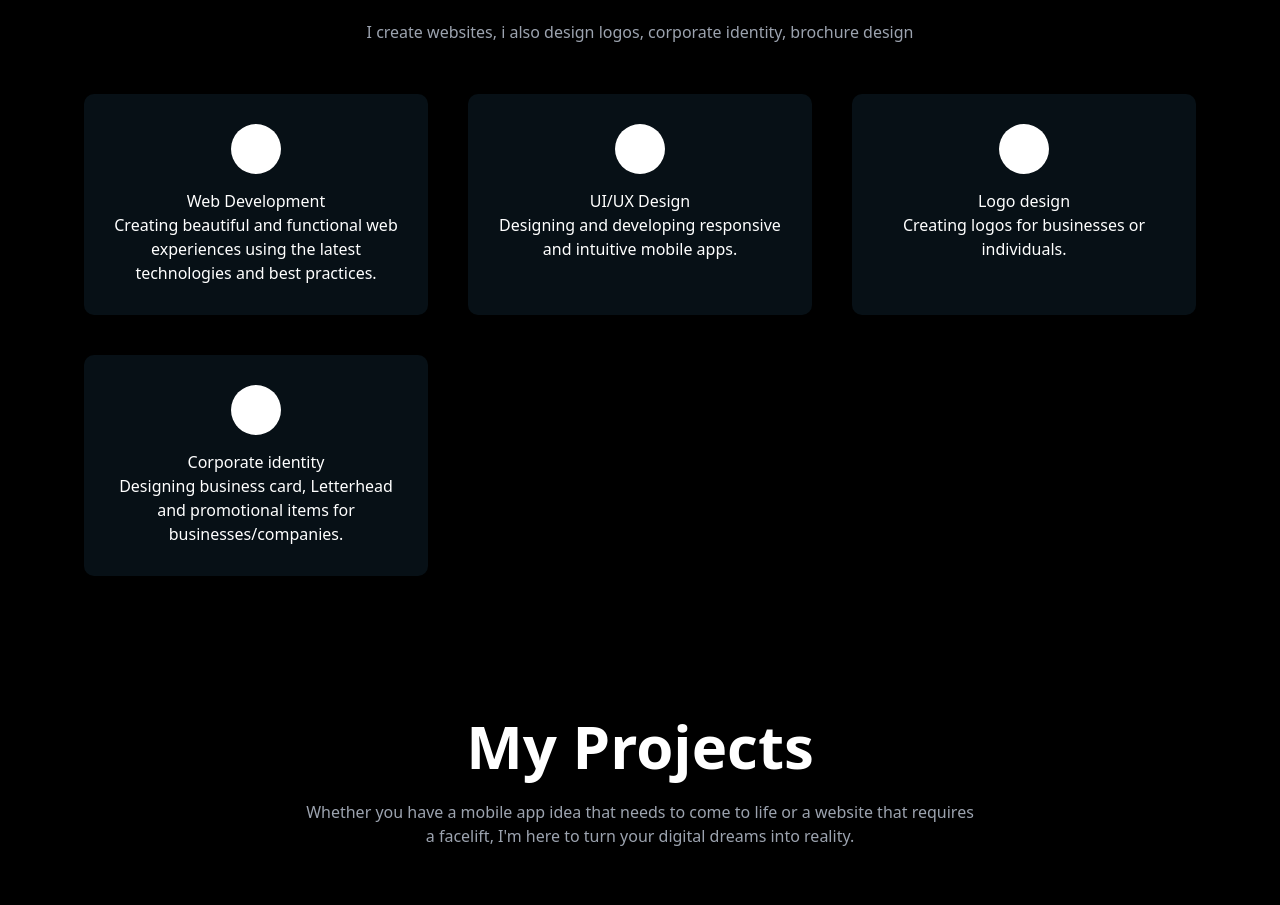
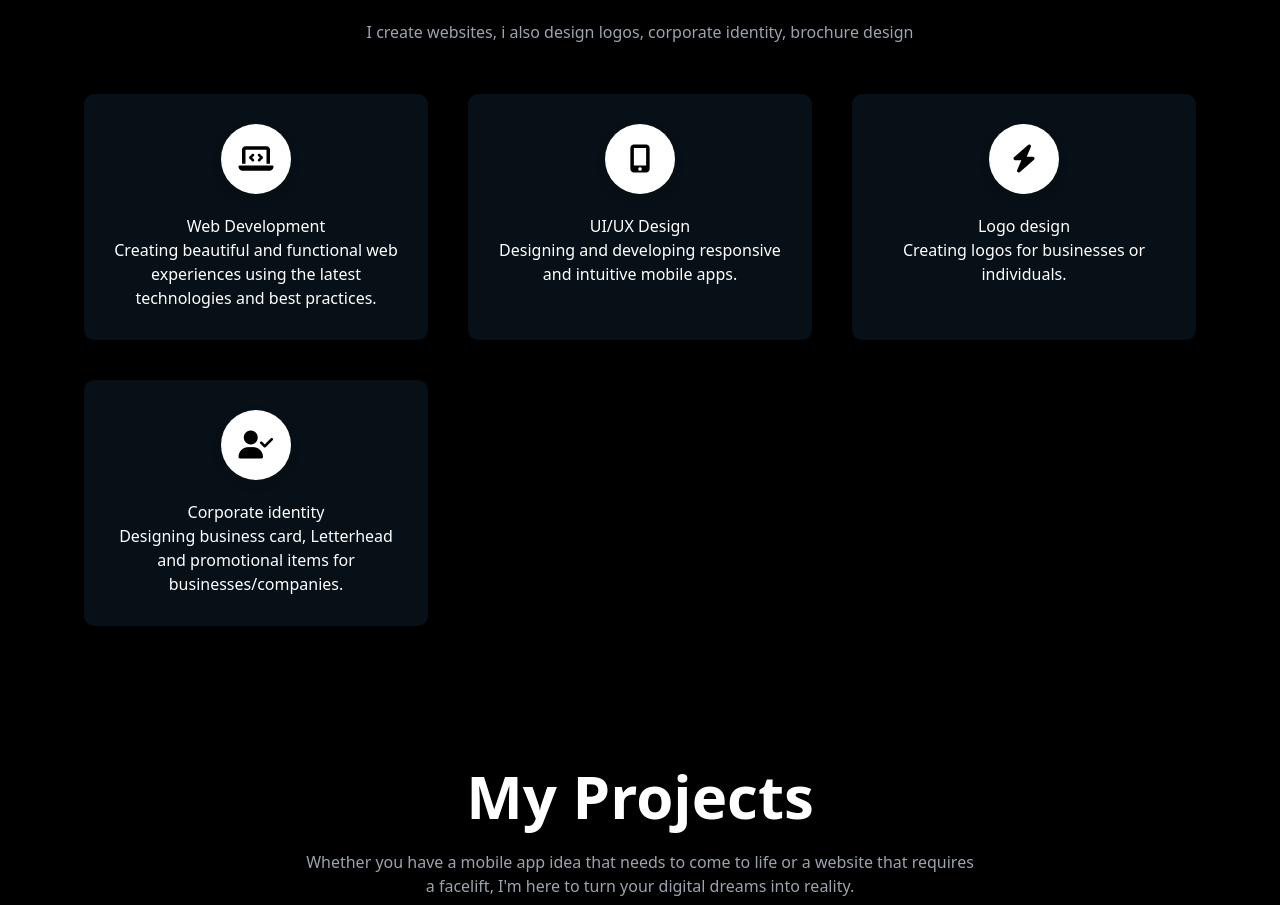
Before and after one commit to lira342/myProfile, a plain HTML site: page index.html in a window 1280 px wide. Shown: the part 1280-2185 px from the top of the page. Drawn offline with nearby package versions, Linux system fonts and the light colour scheme.

Commit message:
added icons on what i do section

```diff
--- a/index.html
+++ b/index.html
@@ -269,17 +269,19 @@
             box-shadow: 0 10px 25px rgba(0,0,0,0.15);
         }
 
-        .skill-icon {
-            font-size: 2em;
-            margin-bottom: 15px;
-            display: inline-block;
-            width: 50px;
-            height: 50px;
-            line-height: 50px;
-            background-color: #ffffff;
-            color: #fff;
-            border-radius: 50%;
-        }
+       .skill-icon {
+    background: #fff;
+    color: #000;
+    width: 70px;
+    height: 70px;
+    border-radius: 50%;
+    display: flex;
+    justify-content: center;
+    align-items: center;
+    font-size: 28px;
+    margin: 0 auto 20px;
+    box-shadow: 0 4px 12px rgba(0,0,0,0.1);
+}
 
         /* Projects Section */
         .projects-section {
```
